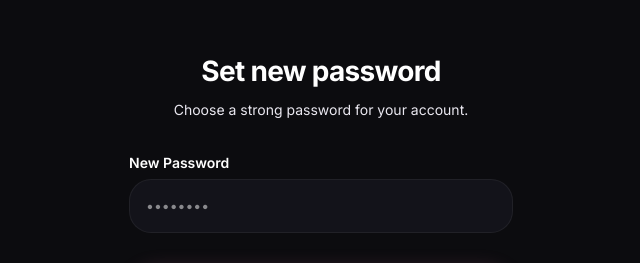
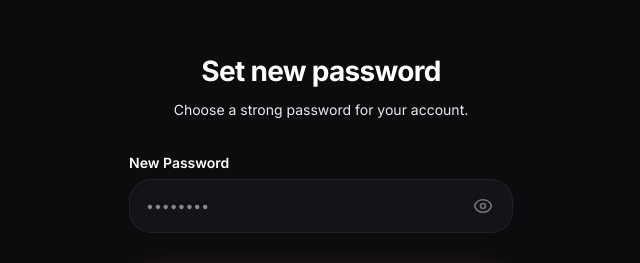
Before and after one commit to Shlok909/rel.ai, a Next.js app: page /auth/reset-password in a window 1280 px wide. Shown: the part 208-471 px from the top of the page, without its empty margins (319-959 px from the left). Built offline with nearby package versions, Linux system fonts and the light colour scheme; no server answers.

Commit message:
UI Polish: Add password visibility toggle to all auth pages.

```diff
--- a/app/auth/reset-password/page.tsx
+++ b/app/auth/reset-password/page.tsx
@@ -10,6 +10,7 @@
   const router = useRouter();
   const supabase = createClient();
   const [password, setPassword] = useState("");
+  const [showPassword, setShowPassword] = useState(false);
   const [loading, setLoading] = useState(false);
   const [message, setMessage] = useState({ text: "", type: "" });
 
@@ -50,15 +51,34 @@
       <form onSubmit={handleReset} className="flex flex-col gap-4 max-w-sm mx-auto w-full">
         <div>
           <label className="text-sm font-semibold mb-1.5 block" style={{ color: "var(--text-strong)" }}>New Password</label>
+          <div className="relative">
             <input
-            type="password"
+              type={showPassword ? "text" : "password"}
               required
               value={password}
               onChange={(e) => setPassword(e.target.value)}
-            className="w-full p-4 rounded-xl text-sm transition-all focus:outline-none focus:ring-1 focus:ring-[var(--accent)]"
+              className="w-full p-4 pr-12 rounded-xl text-sm transition-all focus:outline-none focus:ring-1 focus:ring-[var(--accent)]"
               style={{ background: "var(--bg-surface)", border: "1px solid var(--border-subtle)", color: "var(--text-strong)" }}
               placeholder="••••••••"
             />
+            <button
+              type="button"
+              onClick={() => setShowPassword(!showPassword)}
+              className="absolute right-4 top-1/2 -translate-y-1/2 p-1 opacity-40 hover:opacity-100 transition-opacity"
+              style={{ color: "var(--text-strong)" }}
+            >
+              {showPassword ? (
+                <svg className="w-5 h-5" fill="none" stroke="currentColor" strokeWidth="2" viewBox="0 0 24 24">
+                  <path strokeLinecap="round" strokeLinejoin="round" d="M3.98 8.223A10.477 10.477 0 001.934 12C3.226 16.338 7.244 19.5 12 19.5c.993 0 1.953-.138 2.863-.395M6.228 6.228A10.45 10.45 0 0112 4.5c4.756 0 8.773 3.162 10.065 7.498a10.523 10.523 0 01-4.293 5.774M6.228 6.228L3 3m3.228 3.228l3.65 3.65m7.894 7.894L21 21m-3.228-3.228l-3.65-3.65m0 0a3 3 0 10-4.243-4.243m4.242 4.242L9.88 9.88" />
+                </svg>
+              ) : (
+                <svg className="w-5 h-5" fill="none" stroke="currentColor" strokeWidth="2" viewBox="0 0 24 24">
+                  <path strokeLinecap="round" strokeLinejoin="round" d="M2.036 12.322a1.012 1.012 0 010-.639C3.423 7.51 7.36 4.5 12 4.5c4.638 0 8.573 3.007 9.963 7.178.07.207.07.431 0 .639C20.577 16.49 16.64 19.5 12 19.5c-4.638 0-8.573-3.007-9.963-7.178z" />
+                  <path strokeLinecap="round" strokeLinejoin="round" d="M15 12a3 3 0 11-6 0 3 3 0 016 0z" />
+                </svg>
+              )}
+            </button>
+          </div>
         </div>
 
         {message.text && (
--- a/app/onboarding/auth/page.tsx
+++ b/app/onboarding/auth/page.tsx
@@ -35,6 +35,7 @@
   const [displayName, setDisplayName] = useState("");
   const [email, setEmail] = useState("");
   const [password, setPassword] = useState("");
+  const [showPassword, setShowPassword] = useState(false);
   const [loading, setLoading] = useState(false);
   const [message, setMessage] = useState({ text: "", type: "" });
 
@@ -210,17 +211,36 @@
           />
         </div>
 
-        <div>
+        <div className="relative">
            <label className="text-sm font-semibold mb-1.5 block" style={{ color: "var(--text-strong)" }}>Password</label>
+           <div className="relative">
              <input
-            type="password"
+              type={showPassword ? "text" : "password"}
               required
               value={password}
               onChange={(e) => setPassword(e.target.value)}
-            className="w-full p-4 rounded-xl text-sm transition-all focus:outline-none focus:ring-1 focus:ring-[var(--accent)]"
+              className="w-full p-4 pr-12 rounded-xl text-sm transition-all focus:outline-none focus:ring-1 focus:ring-[var(--accent)]"
               style={{ background: "var(--bg-surface)", border: "1px solid var(--border-subtle)", color: "var(--text-strong)" }}
               placeholder="••••••••"
             />
+            <button
+              type="button"
+              onClick={() => setShowPassword(!showPassword)}
+              className="absolute right-4 top-1/2 -translate-y-1/2 p-1 opacity-40 hover:opacity-100 transition-opacity"
+              style={{ color: "var(--text-strong)" }}
+            >
+              {showPassword ? (
+                <svg className="w-5 h-5" fill="none" stroke="currentColor" strokeWidth="2" viewBox="0 0 24 24">
+                  <path strokeLinecap="round" strokeLinejoin="round" d="M3.98 8.223A10.477 10.477 0 001.934 12C3.226 16.338 7.244 19.5 12 19.5c.993 0 1.953-.138 2.863-.395M6.228 6.228A10.45 10.45 0 0112 4.5c4.756 0 8.773 3.162 10.065 7.498a10.523 10.523 0 01-4.293 5.774M6.228 6.228L3 3m3.228 3.228l3.65 3.65m7.894 7.894L21 21m-3.228-3.228l-3.65-3.65m0 0a3 3 0 10-4.243-4.243m4.242 4.242L9.88 9.88" />
+                </svg>
+              ) : (
+                <svg className="w-5 h-5" fill="none" stroke="currentColor" strokeWidth="2" viewBox="0 0 24 24">
+                  <path strokeLinecap="round" strokeLinejoin="round" d="M2.036 12.322a1.012 1.012 0 010-.639C3.423 7.51 7.36 4.5 12 4.5c4.638 0 8.573 3.007 9.963 7.178.07.207.07.431 0 .639C20.577 16.49 16.64 19.5 12 19.5c-4.638 0-8.573-3.007-9.963-7.178z" />
+                  <path strokeLinecap="round" strokeLinejoin="round" d="M15 12a3 3 0 11-6 0 3 3 0 016 0z" />
+                </svg>
+              )}
+            </button>
+          </div>
         </div>
 
         {message.text && (
```
Lines whose indentation alone changed are shown as unchanged.
